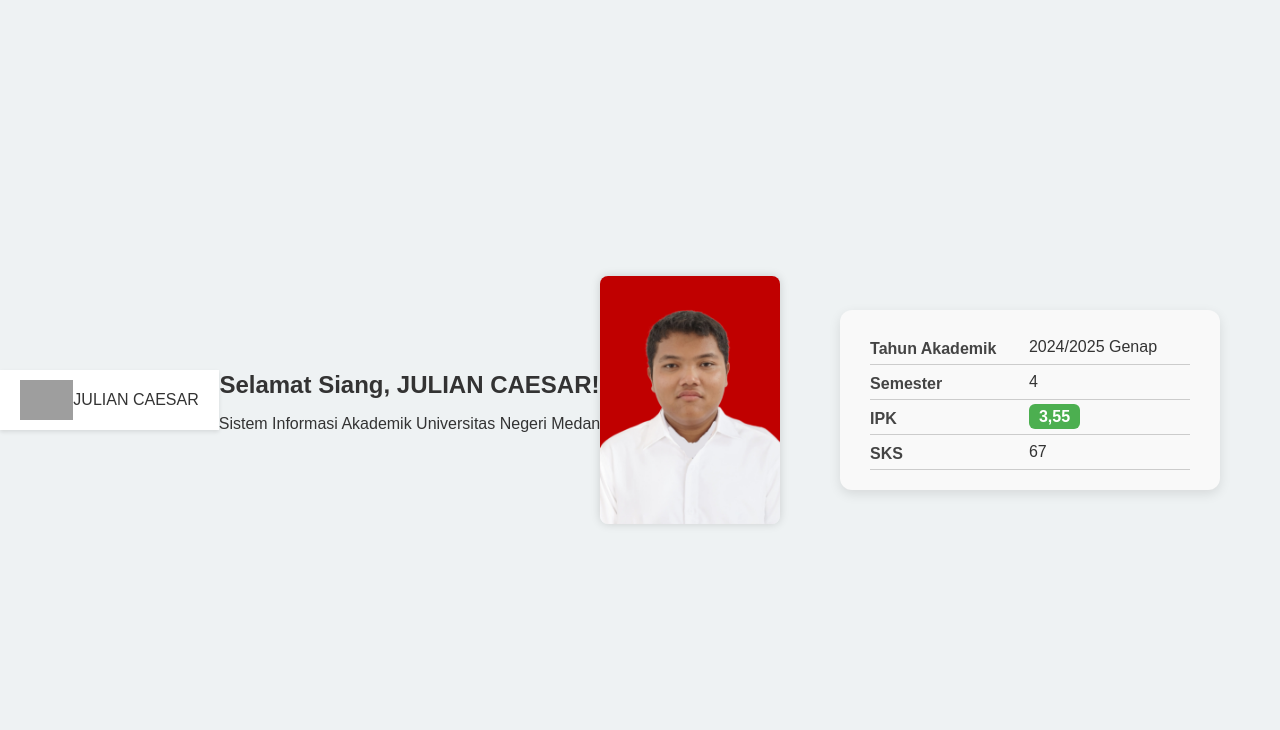
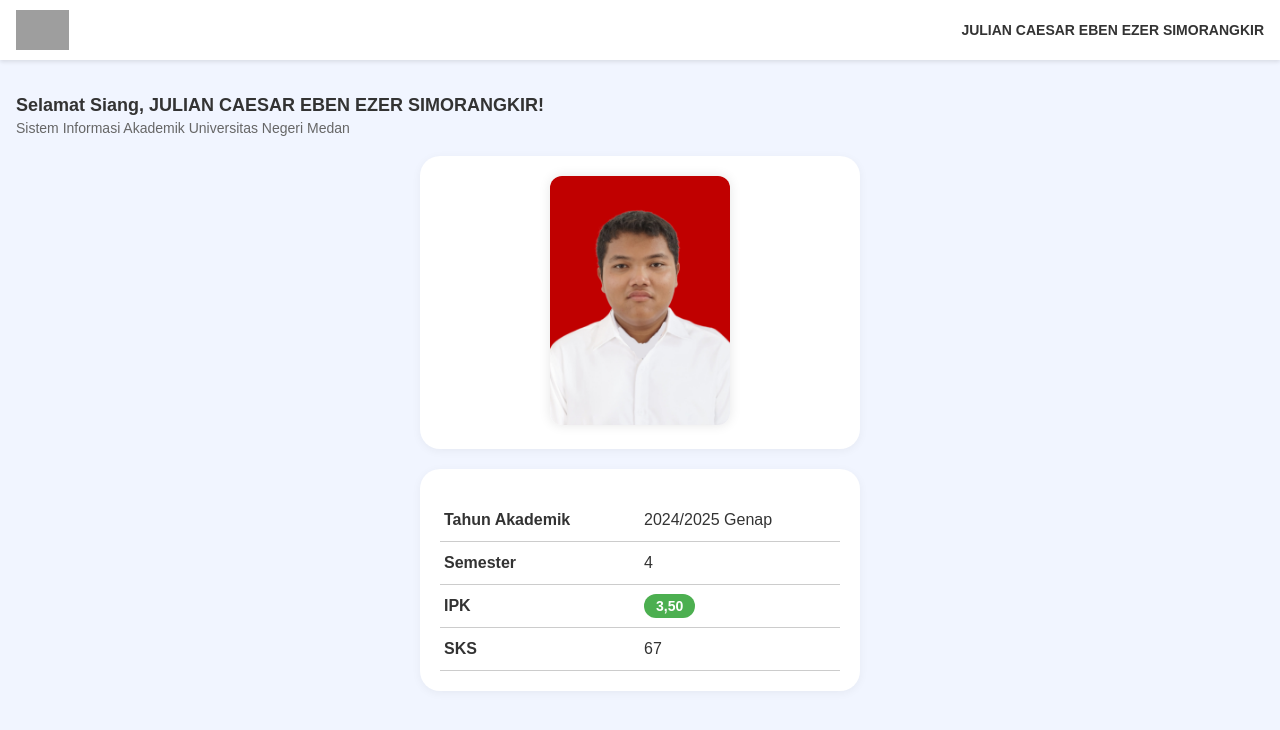
Before and after one commit to EBENZEX/eeee, a plain HTML site: page index.html in a window 1280 px wide. Drawn offline with Linux system fonts and the light colour scheme; grey boxes are pictures that could not be loaded.

Commit message:
Add files via upload

```diff
--- a/index.html
+++ b/index.html
@@ -1,164 +1,166 @@
 <!DOCTYPE html>
 <html lang="id">
 <head>
-  <meta charset="UTF-8">
-  <meta name="viewport" content="width=device-width, initial-scale=1">
+  <meta charset="UTF-8" />
+  <meta name="viewport" content="width=device-width, initial-scale=1.0"/>
   <title>Dashboard Mahasiswa</title>
   <style>
     body {
+      margin: 0;
       font-family: Arial, sans-serif;
-      margin: 0;
-      background-color: #f0f4ff;
+      background-color: #f1f5ff;
       color: #333;
     }
+
     header {
       background-color: #fff;
-      padding: 10px 20px;
+      padding: 10px 16px;
+      display: flex;
+      justify-content: space-between;
+      align-items: center;
       box-shadow: 0 2px 4px rgba(0,0,0,0.1);
-      display: flex;
-      align-items: center;
-      justify-content: space-between;
     }
-    header img.logo {
+
+    .logo {
       height: 40px;
     }
+
+    .nama-user {
+      font-weight: bold;
+      font-size: 14px;
+    }
+
     .profile-header {
+      text-align: left; /* Mengubah rata kiri */
+      padding: 20px 16px 0;
+    }
+
+    .profile-header h2 {
+      font-size: 18px;
+      margin-bottom: 4px;
+    }
+
+    .profile-header p {
+      margin: 0;
+      font-size: 14px;
+      color: #666;
+    }
+
+    .container {
+      display: flex;
+      flex-direction: column;
+      align-items: center;
+      gap: 20px;
+      margin: 20px auto;
+      max-width: 400px;
+      width: 90%;
+    }
+
+    .foto-box, .info-box {
+      background-color: #fff;
+      border-radius: 20px;
+      padding: 20px;
+      box-shadow: 0 2px 10px rgba(0,0,0,0.05);
+      width: 100%;
       text-align: center;
-      margin: 20px 0;
     }
-    .profile-header h2 {
-      margin-bottom: 5px;
+
+    .foto-box img {
+      width: 180px;
+      border-radius: 12px;
+      box-shadow: 0 0 12px rgba(0,0,0,0.1);
     }
-    .profile-img {
-      display: flex;
-      justify-content: center;
-      margin: 20px 0;
-    }
-    .profile-img img {
-      width: 180px;
-      height: auto;
-      border-radius: 8px;
-      box-shadow: 0 0 10px rgba(0,0,0,0.15);
-    }
-    .info-box {
-      background-color: #fff;
-      margin: 20px auto;
-      padding: 20px;
-      border-radius: 12px;
-      width: 90%;
-      max-width: 400px;
-      box-shadow: 0 2px 10px rgba(0,0,0,0.05);
-    }
+
     .info-box table {
       width: 100%;
       border-collapse: collapse;
+      margin-top: 10px;
     }
+
     .info-box td {
-      padding: 10px 5px;
+      padding: 12px 4px;
       border-bottom: 1px solid #ccc;
     }
+
     .info-box td.label {
       font-weight: bold;
+      width: 50%;
+      text-align: left;
     }
+
+    .info-box td.value {
+      text-align: left; /* ✅ Diubah dari right ke left */
+    }
+
     .ipk-badge {
       background-color: #4CAF50;
       color: white;
-      padding: 4px 10px;
-      border-radius: 20px;
+      padding: 4px 12px;
+      border-radius: 16px;
       font-weight: bold;
+      font-size: 14px;
+    }
+
+    @media (max-width: 480px) {
+      .nama-user {
+        font-size: 12px;
+      }
+
+      .foto-box img {
+        width: 150px;
+      }
+
+      .info-box {
+        padding: 16px;
+      }
     }
   </style>
 </head>
 <body>
 
+  <!-- Header -->
   <header>
-  <img src="https://upload.wikimedia.org/wikipedia/commons/8/8d/Lambang_Universitas_Negeri_Medan.png" class="logo" alt="Logo UNIMED">
-  <div>JULIAN CAESAR
-  </div>
+    <img src="https://upload.wikimedia.org/wikipedia/commons/8/8d/Lambang_Universitas_Negeri_Medan.png" alt="Logo UNIMED" class="logo">
+    <div class="nama-user">JULIAN CAESAR EBEN EZER SIMORANGKIR</div>
   </header>
 
+  <!-- Sapaan -->
   <div class="profile-header">
-  <h2>Selamat Siang, JULIAN CAESAR!</h2>
+    <h2>Selamat Siang, JULIAN CAESAR EBEN EZER SIMORANGKIR!</h2>
     <p>Sistem Informasi Akademik Universitas Negeri Medan</p>
   </div>
 
-<div class="profile-img">
+  <!-- Container Box -->
+  <div class="container">
+
+    <!-- Box Foto -->
+    <div class="foto-box">
       <img src="foto.png" alt="Foto Mahasiswa">
     </div>
 
-<!DOCTYPE html>
-<html lang="id">
-<head>
-  <meta charset="UTF-8">
-  <meta name="viewport" content="width=device-width, initial-scale=1.0">
-  <title>Info Akademik</title>
-  <style>
-    /* Agar konten di tengah layar */
-    body {
-      display: flex;
-      justify-content: center;
-      align-items: center;
-      height: 100vh;
-      margin: 0;
-      background-color: #eef2f3;
-      font-family: Arial, sans-serif;
-    }
-
-    .info-box {
-      background-color: #f9f9f9;
-      padding: 20px 30px;
-      border-radius: 12px;
-      box-shadow: 0 4px 12px rgba(0, 0, 0, 0.1);
-      width: 320px;
-    }
-
-    .info-box table {
-      width: 100%;
-    }
-
-    .info-box .label {
-      font-weight: bold;
-      color: #444;
-      padding-bottom: 4px;
-    }
-
-    .info-box td {
-      padding: 8px 0;
-    }
-
-    .ipk-badge {
-      background-color: #4CAF50;
-      color: white;
-      padding: 4px 10px;
-      border-radius: 6px;
-      font-weight: bold;
-    }
-  </style>
-</head>
-<body>
-
+    <!-- Box Informasi Akademik -->
     <div class="info-box">
       <table>
         <tr>
           <td class="label">Tahun Akademik</td>
-        <td>2024/2025 Genap</td>
+          <td class="value">2024/2025 Genap</td>
         </tr>
         <tr>
           <td class="label">Semester</td>
-        <td>4</td>
+          <td class="value">4</td>
         </tr>
         <tr>
           <td class="label">IPK</td>
-        <td><span class="ipk-badge">3,55</span></td>
+          <td class="value"><span class="ipk-badge">3,50</span></td>
         </tr>
         <tr>
           <td class="label">SKS</td>
-        <td>67</td>
+          <td class="value">67</td>
         </tr>
       </table>
     </div>
 
+  </div>
+
 </body>
 </html>
-
-</html>
```
Lines whose indentation alone changed are shown as unchanged.
